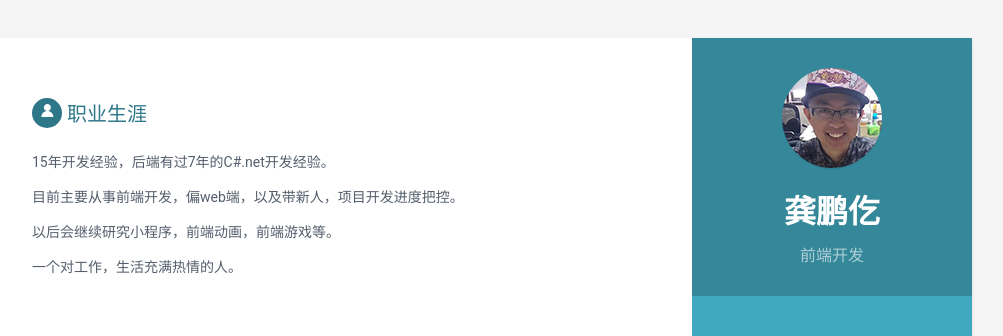
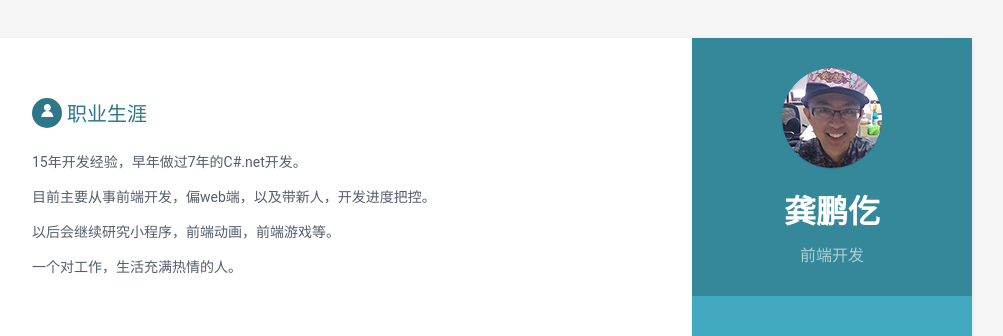
Before and after one commit to wellfrog16/cv, a Jekyll site: the page built from index.html, in a window 1280 px wide and 900 px high. Shown: the top 336 px of the window, without its empty margins (168-1171 px from the left). Built offline with Jekyll 4.4.1, drawn with Linux system fonts in a browser that asks for light colours.

Commit message:
资料更新

```diff
--- a/_data/data.yml
+++ b/_data/data.yml
@@ -44,9 +44,9 @@ sidebar:
 career-profile:
     title: 职业生涯
     summary: |
-      15年开发经验，后端有过7年的C#.net开发经验。
+      15年开发经验，早年做过7年的C#.net开发。
 
-      目前主要从事前端开发，偏web端，以及带新人，项目开发进度把控。
+      目前主要从事前端开发，偏web端，以及带新人，开发进度把控。
 
       以后会继续研究小程序，前端动画，前端游戏等。
 
```
